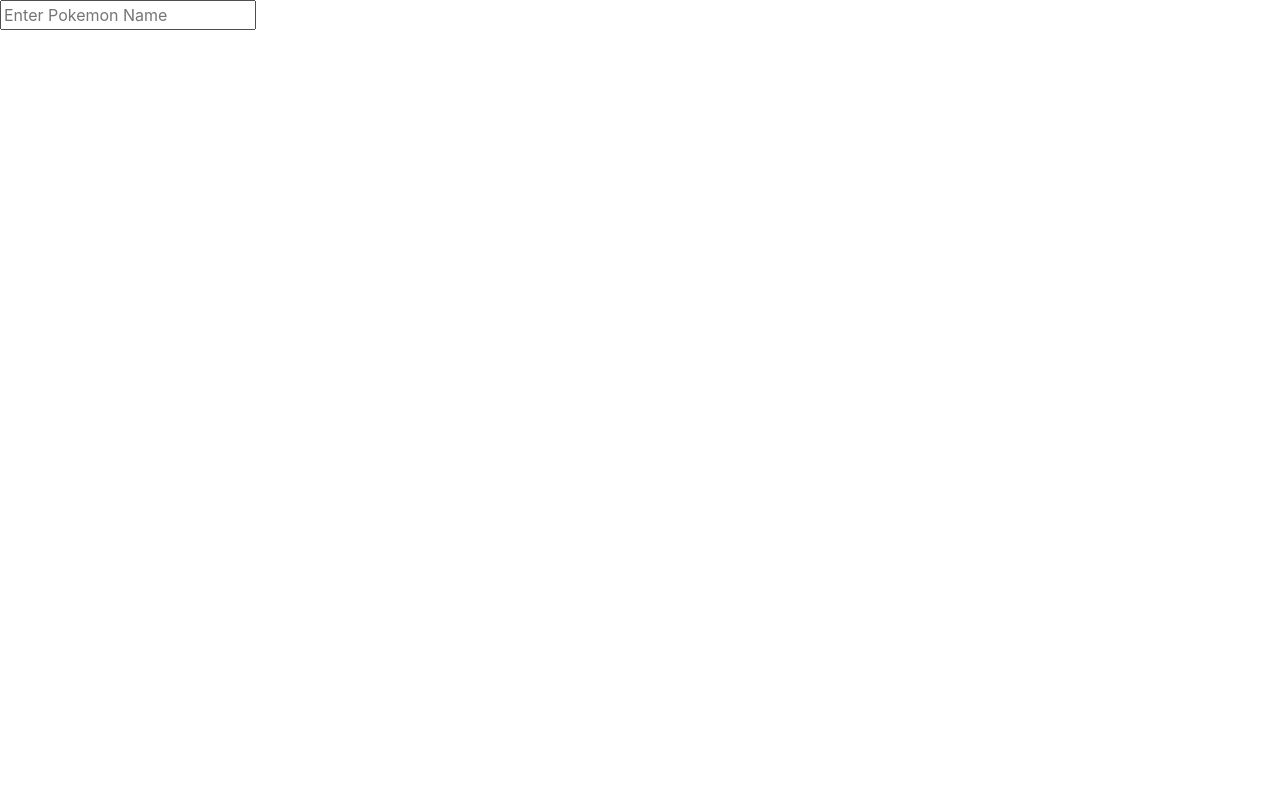
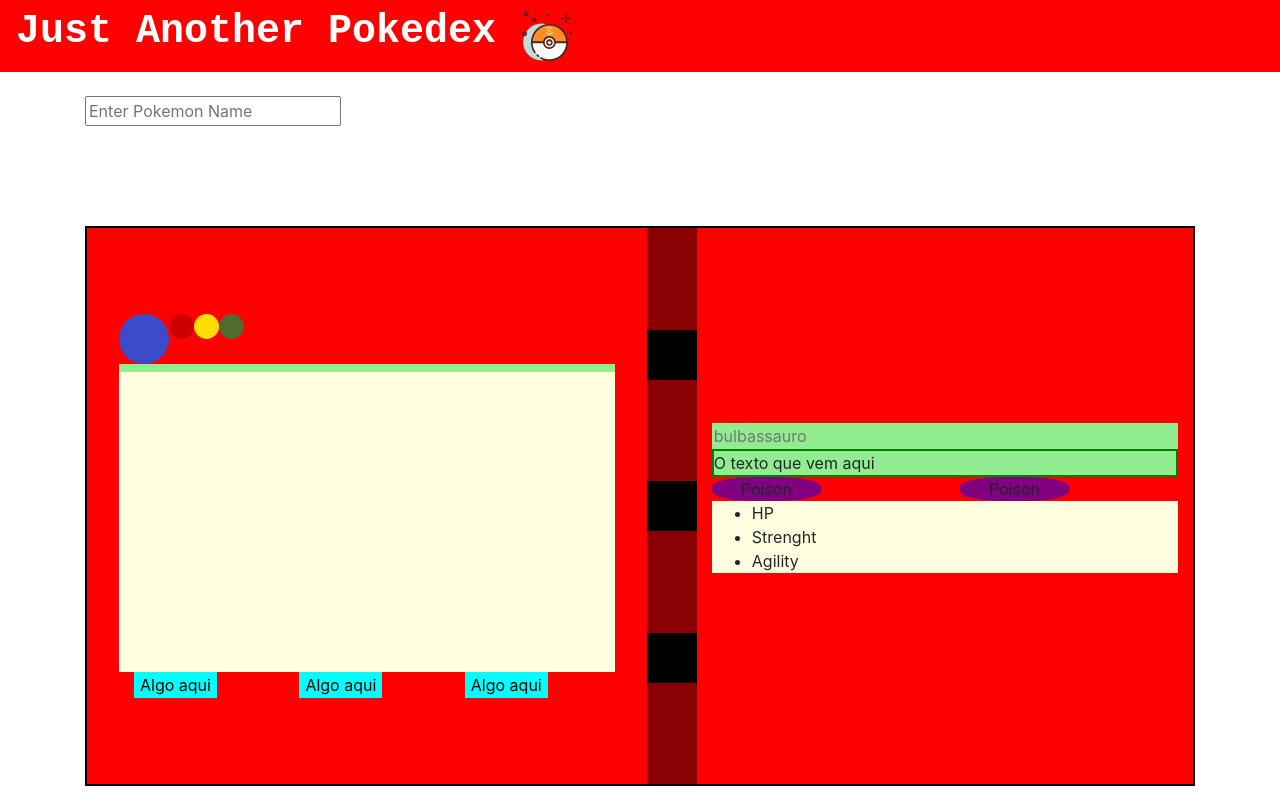
Before and after one commit to ymoretto/pokedex_react, a React (Create React App) app: page / in a window 1280 px wide. Built offline with nearby package versions, Linux system fonts and the light colour scheme.

Commit message:
correcoes na chamada get

```diff
--- a/src/App.js
+++ b/src/App.js
@@ -1,95 +1,59 @@
 import React, { useState } from 'react';
 import axios from 'axios';
-
 import 'bootstrap/dist/css/bootstrap.min.css';
 import {
 Container,
 Row,
 Col
-} from 'react-bootstrap';
+} from 'reactstrap';
 
+import Navbar from './components/Navbar';
 import Pokedex from './components/Pokedex';
 
 const App = () => {
 
-  const [pokemon, setPokemon] = useState('pikachu');
+  const [pokemon, setPokemon] = useState('');
   const [pokemonData, setPokemonData] = useState([]);
-  const [pokemonType, setPokemonType] = useState("");
+  const [pokemonType, setPokemonType] = useState('');
 
   const handleChange = (e) => {
-    setPokemon(e.target.value.toLowerCase())
-  }
+    setPokemon(e.target.value.toLowerCase());
+  };
 
   const handleSubmit = (e) => {
     e.preventDefault();
     getPokemon();
+  };
+
+  const getPokemon = () => {
+    const dataArray = [];
+    axios.get(`https://pokeapi.co/api/v2/pokemon/${pokemon}`)
+      .then((res) => {
+        dataArray.push(res.data);
+        setPokemonType(res.data.types[0].type.name)
+        setPokemonData(dataArray[0]);
+      })
+      .catch((error) => {
+        console.log(error);
+      })
+      console.log(pokemonData);
   }
-
-  const getPokemon = async () => {
-    const toArray = [];
-    try {
-      const url = `https://pokeapi.co/api/v2/pokemon/${pokemon}`
-      const res = await axios.get(url);
-      toArray.push(res.data);
-      setPokemonType(res.data.types[0].type.name);
-      setPokemonData(toArray);
-      console.log(res);
-    } catch (e) {
-      console.log(e);
-    }
-  }
-
 
   return (
     <div className="App">
-      {/* <Navbar /> */}
+        <Navbar />
+        <Container className="mt-5 pt-5">
           <Row>
             <Col>
               <form onSubmit={handleSubmit}>
-            <label>
-              <input type="text" onChange={handleChange} placeholder="Enter Pokemon Name"/>
-            </label>
+                <input
+                  type="text"
+                  onChange={handleChange}
+                  placeholder="Enter Pokemon Name"
+                />
               </form>
-          {pokemonData.map((data) => {
-            return(
-              <div className="container">
-                <div className="divTable">
-                  <div className="divTableBody"></div>
-                  <div className="divTableRow">
-                    <div className="divTableCell">Name</div>
-                    <div className="divTableCell"> {data.name} </div>
-                  </div>
-                  <div className="divTableRow">
-                    <div className="divTableCell">Type</div>
-                    <div className="divTableCell">{pokemonType}</div>
-                  </div>
-                  <div className="divTableRow">
-                    <div className="divTableCell">Height</div>
-                    <div className="divTableCell">{(data.height / 10)} m</div>
-                  </div>
-                  <div className="divTableRow">
-                    <div className="divTableCell">Weight</div>
-                    <div className="divTableCell">{(data.weight / 10)} kg</div>
-                  </div>
-                  <div className="divTableRow">
-                    <div className="divTableCell">HP</div>
-                    <div className="divTableCell">{data.stats[0].base_stat}</div>
-                  </div>
-                  <div className="divTableRow">
-                    <div className="divTableCell">
-                      <img src={data.sprites.front_default} alt={data.name}/>
-                    </div>
-                  </div>
-                </div>
-              </div>
-            )
-          })
-
-          }
-
             </Col>
           </Row>
-      <Container>
           <Row>
             <Col>
               <Pokedex
--- a/src/components/ImageBox/index.js
+++ b/src/components/ImageBox/index.js
@@ -1,10 +1,11 @@
 import React from 'react';
 import ImageBoxStyle from './styles';
 
-const ImageBox = () => {
+const ImageBox = ({pokemonData}) => {
+
     return (
         <ImageBoxStyle>
-            <p>img do pokemon</p>
+            <img src="" alt=""/>
         </ImageBoxStyle>
     )
 };
--- a/src/components/LeftPanel/index.js
+++ b/src/components/LeftPanel/index.js
@@ -1,4 +1,4 @@
-import React, { useState } from 'react';
+import React from 'react';
 
 import {
     Container,
@@ -12,11 +12,7 @@ import PokeButton from '../PokeButton';
 
 import LeftPanelStyle from './styles';
 
-const LeftPanel = (
-    pokemon,
-    pokemonData,
-    pokemonType,
-) => {
+const LeftPanel = ({pokemonData, pokemonType}) => {
     return (
         <LeftPanelStyle>
             <Container>
@@ -39,10 +35,14 @@ const LeftPanel = (
                     />
                 </Row>
                 <Row>
-                    <Namebar />
+                    <Namebar
+                        pokemonData={pokemonData}
+                    />
                 </Row>
                 <Row>
-                    <ImageBox />
+                    <ImageBox
+                        pokemonData={pokemonData}
+                    />
                 </Row>
                 <Row>
                     <Col>
--- a/src/components/Namebar/index.js
+++ b/src/components/Namebar/index.js
@@ -2,10 +2,10 @@ import React from 'react';
 
 import NamebarStyle from './styles';
 
-const Namebar = () => {
+const Namebar = ({pokemonData}) => {
     return (
         <NamebarStyle>
-            <h1>Bulbassauro nº 1</h1>
+            <h1>{pokemonData.name} {pokemonData.id}</h1>
         </NamebarStyle>
     )
 };
--- a/src/components/Pokedex/index.js
+++ b/src/components/Pokedex/index.js
@@ -1,4 +1,4 @@
-import React, {useState, useEffect} from 'react';
+import React from 'react';
 
 import PokedexStyle from './styles';
 
@@ -6,27 +6,23 @@ import LeftPanel from '../LeftPanel';
 import RightPanel from '../RightPanel';
 import Divider from '../Divider';
 
-const Pokedex = (
-    pokemon,
-    pokemonData,
-    pokemonType,
-) => {
+const Pokedex = ({pokemon, pokemonData, pokemonType}) => {
 
     return (
-        <p>{pokemonType}</p>
-        // <PokedexStyle>
-        //     <LeftPanel
-        //         pokemon={pokemon}
-        //         pokemonData={pokemonData}
-        //         pokemonType={pokemonType}
-        //     />
-        //     <Divider />
-        //     <RightPanel
-        //         pokemon={pokemon}
-        //         pokemonData={pokemonData}
-        //         pokemonType={pokemonType}
-        //     />
-        // </PokedexStyle>
+
+         <PokedexStyle>
+             <LeftPanel
+                pokemon={pokemon}
+                pokemonData={pokemonData}
+                pokemonType={pokemonType}
+             />
+             <Divider />
+             <RightPanel
+                 pokemon={pokemon}
+                 pokemonData={pokemonData}
+                 pokemonType={pokemonType}
+             />
+         </PokedexStyle>
     )
 };
 
```
Also changed, not shown: 1 other file (tests, documents, lock files or other folders). Lines whose indentation alone changed are shown as unchanged.
